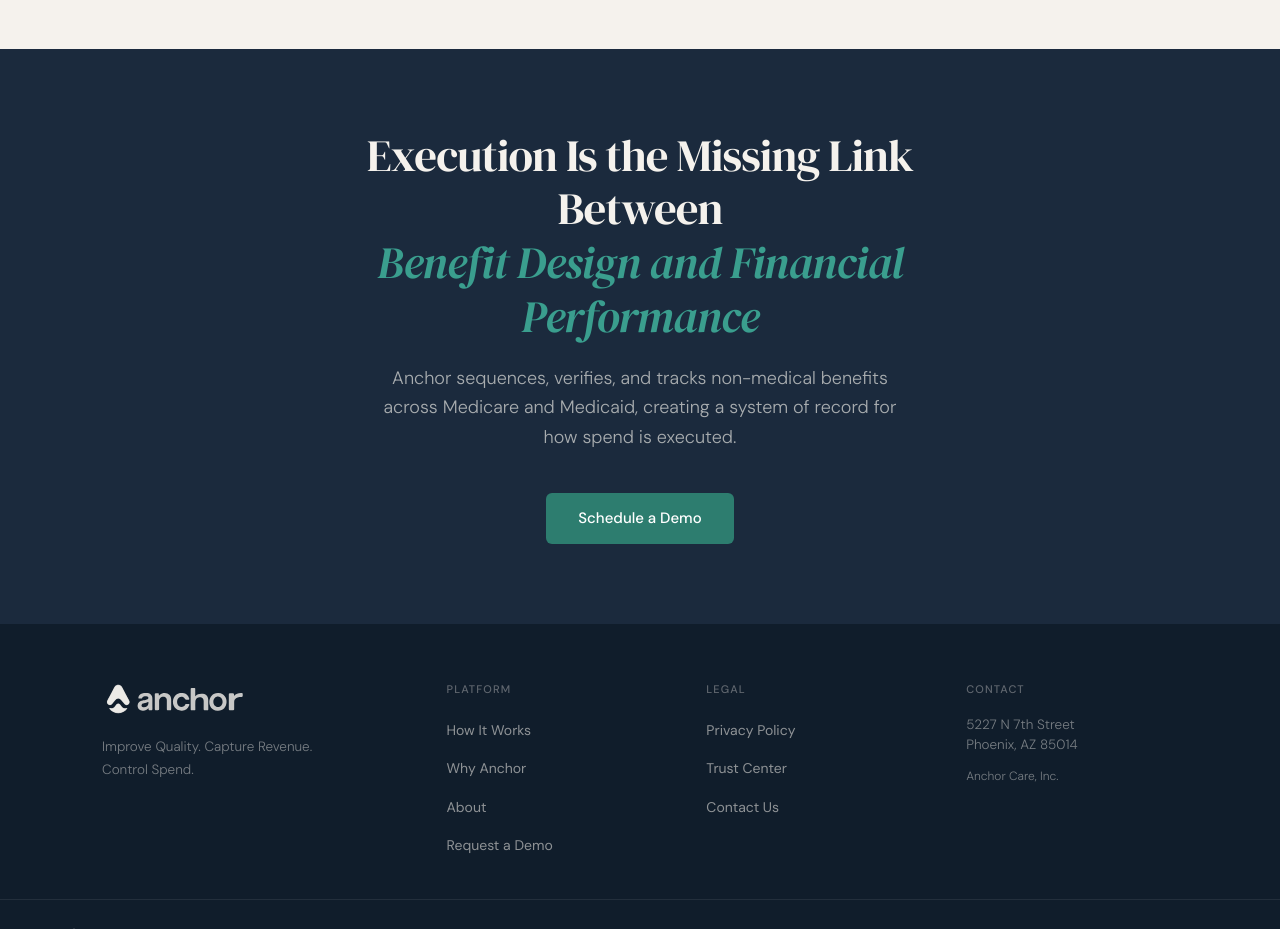
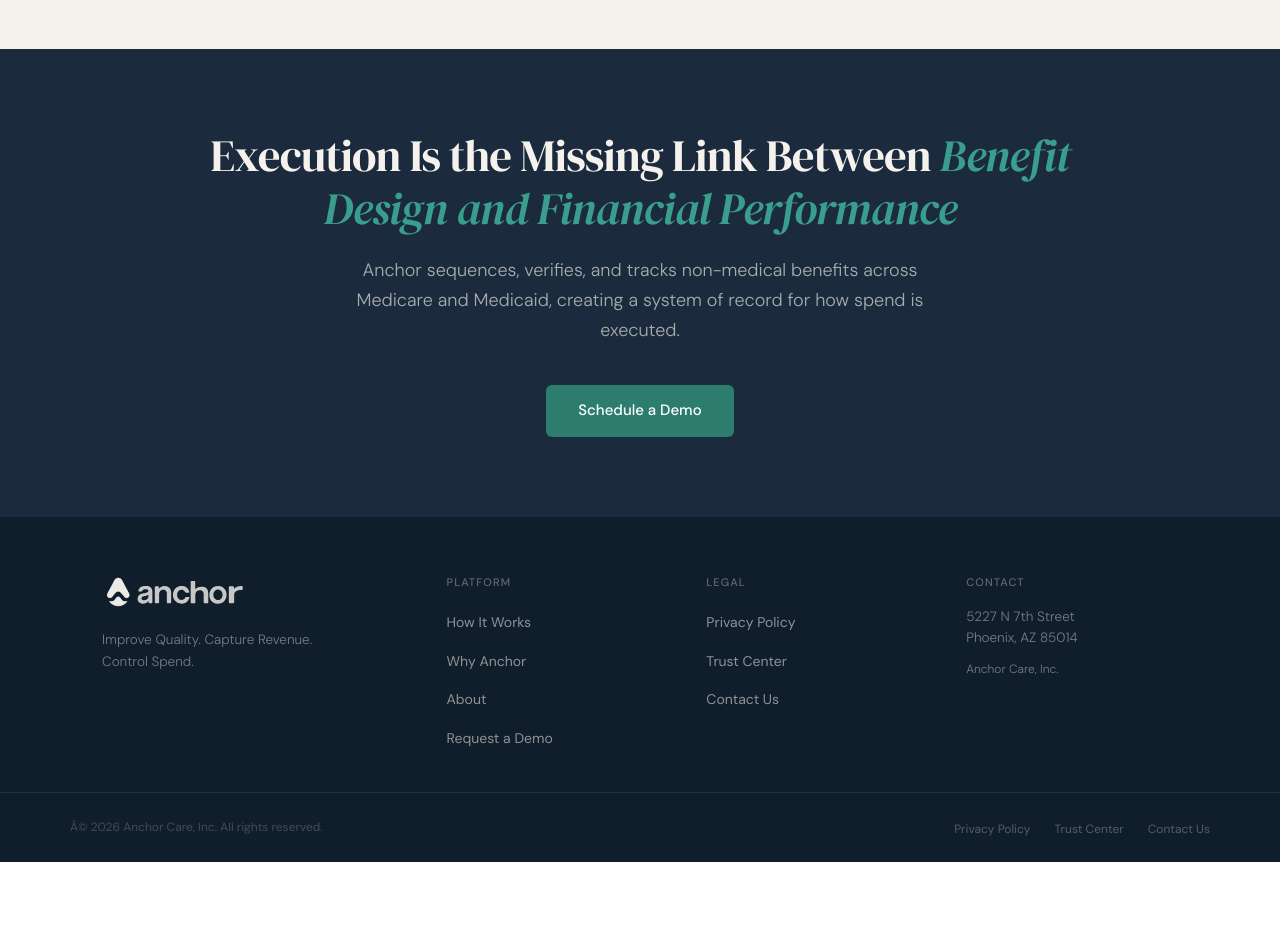
Before and after one commit to Bschmidtvhm/anchor, a plain HTML site: page how-it-works.html in a window 1280 px wide. Shown: the part 1540-2469 px from the top of the page. After the commit the page ends 2402 px from the top, so only its background shows below. Drawn offline with Linux system fonts and the light colour scheme.

Commit message:
Widen final CTA container to prevent awkward text wrapping

```diff
--- a/how-it-works.html
+++ b/how-it-works.html
@@ -781,9 +781,9 @@
 
 <!-- FINAL CTA SECTION -->
 <section id="final-cta" style="background: #1B2A3D; padding: 80px 2rem;">
-  <div style="max-width: 700px; margin: 0 auto; text-align: center;">
-    <h2 style="font-family: 'DM Serif Display', serif; font-size: clamp(2rem, 3.5vw, 2.8rem); line-height: 1.2; letter-spacing: -0.02em; color: #F5F2ED; font-weight: 400; margin-bottom: 1.25rem;">Execution Is the Missing Link Between<br><em style="font-style: italic; color: #3A9E8E;">Benefit Design and Financial Performance</em></h2>
-    <p style="font-size: 18px; font-weight: 300; color: rgba(245,242,237,0.65); line-height: 1.65; margin-bottom: 2.5rem; max-width: 520px; margin-left: auto; margin-right: auto;">Anchor sequences, verifies, and tracks non-medical benefits across Medicare and Medicaid, creating a system of record for how spend is executed.</p>
+  <div style="max-width: 900px; margin: 0 auto; text-align: center;">
+    <h2 style="font-family: 'DM Serif Display', serif; font-size: clamp(2rem, 3.5vw, 2.8rem); line-height: 1.2; letter-spacing: -0.02em; color: #F5F2ED; font-weight: 400; margin-bottom: 1.25rem;">Execution Is the Missing Link Between <em style="font-style: italic; color: #3A9E8E;">Benefit Design and Financial Performance</em></h2>
+    <p style="font-size: 18px; font-weight: 300; color: rgba(245,242,237,0.65); line-height: 1.65; margin-bottom: 2.5rem; max-width: 620px; margin-left: auto; margin-right: auto;">Anchor sequences, verifies, and tracks non-medical benefits across Medicare and Medicaid, creating a system of record for how spend is executed.</p>
     <a href="contact.html" style="display: inline-block; background: #2D7D6F; color: white; padding: 13px 32px; border-radius: 6px; font-size: 15px; font-weight: 500; text-decoration: none; transition: background 0.2s;">Schedule a Demo</a>
   </div>
 </section>
```
